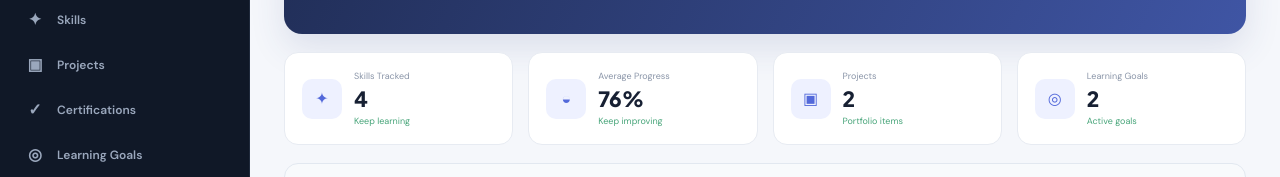
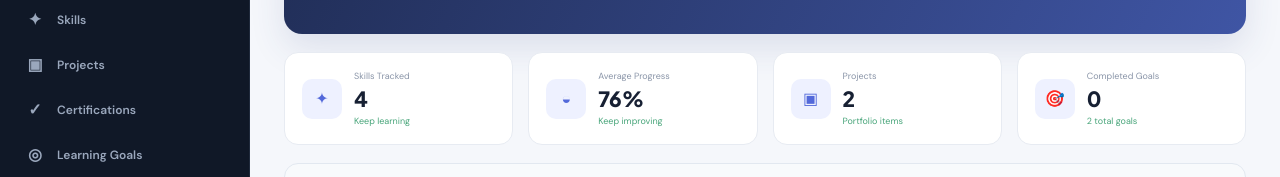
Before and after one commit to SupritaYadav/Skillbridge-student-career-management, a React (Vite) app in the folder frontend/: page / in a window 1280 px wide. Shown: the part 254-431 px from the top of the page. Built offline with nearby package versions, Linux system fonts and the light colour scheme.

Commit message:
Show completed learning goals on dashboard

```diff
--- a/frontend/src/App.jsx
+++ b/frontend/src/App.jsx
@@ -277,7 +277,7 @@ function Dashboard({ p, skills, avg, projects, goals, nav }) {
         <Stat icon="✦" label="Skills Tracked" value={skills.length} sub="Keep learning" />
         <Stat icon="◒" label="Average Progress" value={avg + '%'} sub="Keep improving" />
         <Stat icon="▣" label="Projects" value={projects.length} sub="Portfolio items" />
-        <Stat icon="◎" label="Learning Goals" value={goals.length} sub="Active goals" />
+        <Stat icon="🎯" label="Completed Goals" value={goals.filter((goal) => goal.status === 'Completed').length} sub={`${goals.length} total goals`} />
       </div>
       <div style={{
   background: "#f8fafc",
@@ -605,6 +605,7 @@ function Goals({ data, setData, notify }) {
                 <strong>{g.title}</strong>
                 <p>{g.description}</p>
                 <small>Target: {g.target}</small>
+
               </div>
               <button onClick={() => cycle(g.id)}><Status t={g.status} /></button>
             </div>
```
